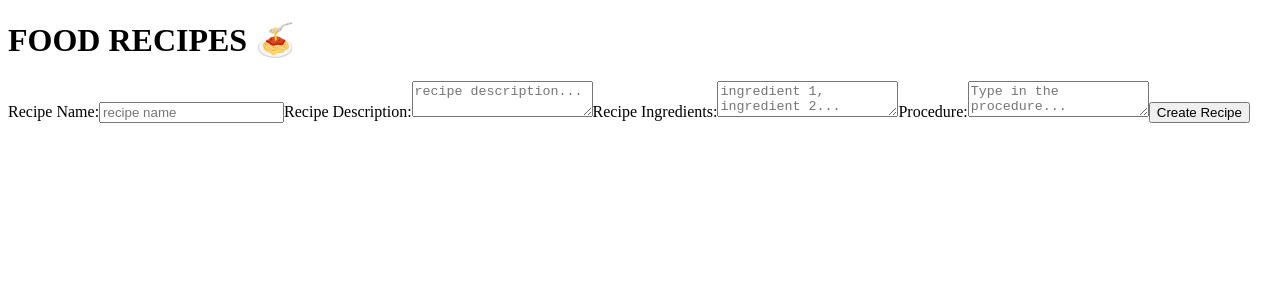
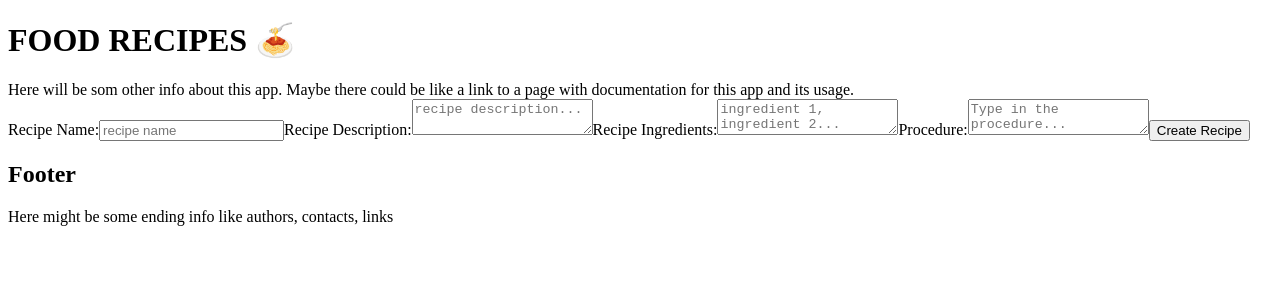
Before and after one commit to MOONYROS/js-react-cookbook, a React (Vite) app: page / in a window 1280 px wide. Shown: the top 300 px of the page. Built offline with nearby package versions, Linux system fonts and the light colour scheme.

Commit message:
Header and footer components.

```diff
--- a/src/App.jsx
+++ b/src/App.jsx
@@ -1,11 +1,14 @@
 import React from "react";
+import Header from "./components/Header";
 import MainRecipes from "./components/MainRecipes";
+import Footer from "./components/Footer";
 
 export default function App() {
     return (
         <>
-            <h1>FOOD RECIPES 🍝</h1>
+            <Header />
             <MainRecipes />
+            <Footer />
         </>
     );
 }
--- /dev/null
+++ b/src/components/Footer.jsx
@@ -0,0 +1,12 @@
+import React from "react";
+
+export default function Footer() {
+    return (
+        <>
+            <h2>Footer</h2>
+            <div>
+                Here might be some ending info like authors, contacts, links
+            </div>
+        </>
+    );
+}
--- /dev/null
+++ b/src/components/Header.jsx
@@ -0,0 +1,14 @@
+import React from "react";
+
+export default function Header() {
+    return (
+        <>
+            <h1>FOOD RECIPES 🍝</h1>
+            <div>
+                Here will be som other info about this app. Maybe there could be
+                like a link to a page with documentation for this app and its
+                usage.
+            </div>
+        </>
+    );
+}
```
